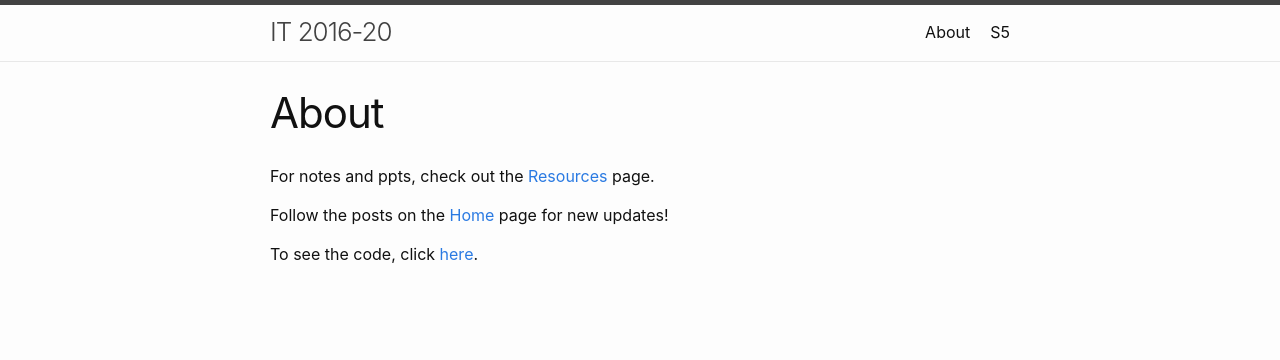
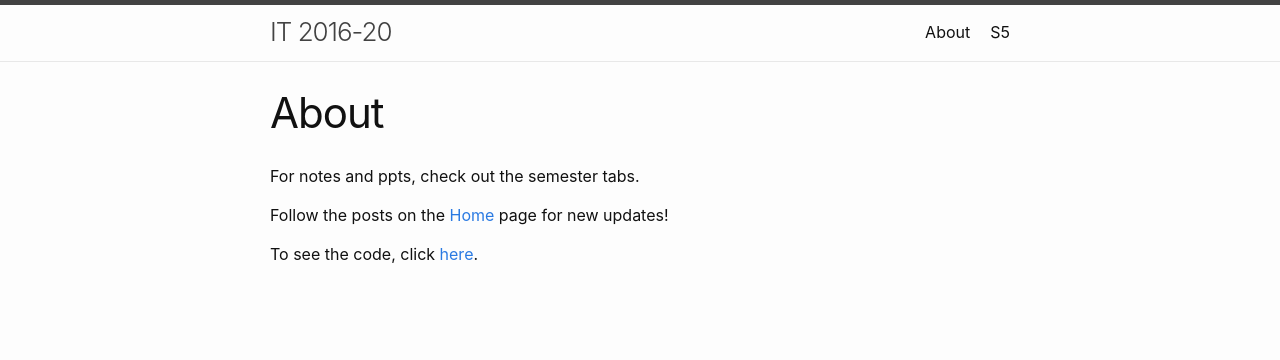
Before and after one commit to IT-GECBH/2020, a Jekyll site: the page built from about.md, in a window 1280 px wide. Shown: the top 360 px of the page. Built offline with Jekyll 4.4.1, drawn with Linux system fonts in a browser that asks for light colours.

Commit message:
Update about.md

```diff
--- a/about.md
+++ b/about.md
@@ -3,7 +3,7 @@ layout: page
 title: About
 permalink: /about/
 ---
-For notes and ppts, check out the [Resources] page.
+For notes and ppts, check out the semester tabs.
 
 Follow the posts on the [Home] page for new updates!
 
@@ -11,5 +11,4 @@ To see the code, click [here][repo].
 
 
 [Home]: /year3
-[Resources]: /year3/resources/
 [repo]: https://github.com/IT-GECBH/year3
```
